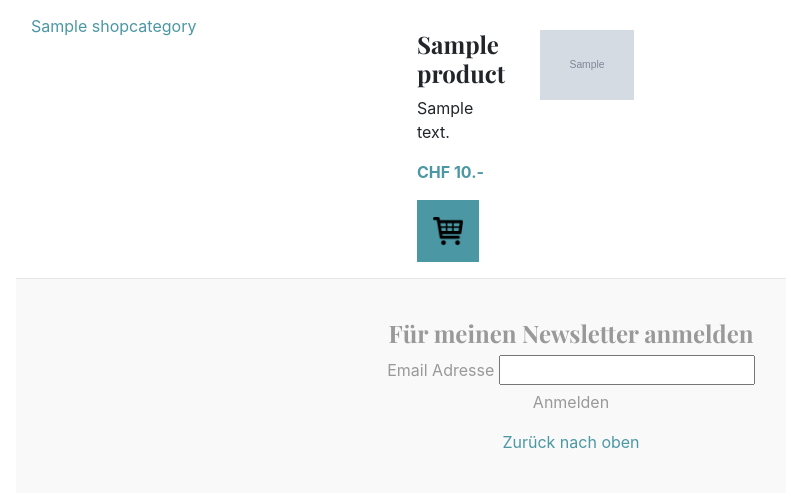
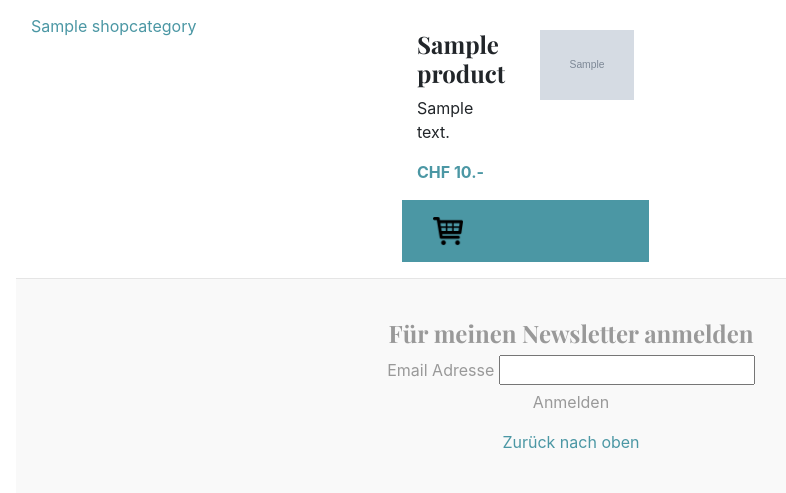
Before and after one commit to ChristianGroeber/sarah-website, a Django app: page /shop/ in a window 1280 px wide. Shown: the part 235-728 px from the top of the page, without its empty margins (69-855 px from the left). Run offline with Django 3.2, Linux system fonts and the light colour scheme; tables that the repository leaves empty hold one stand-in row (values such as "Sample post"); grey boxes marked "Sample" are stand-in pictures; parts of the project's set-up code (start-up, migrations or seed data) failed here and were passed over; some libraries are stand-ins or nearby versions.

Commit message:
bug fixes

```diff
--- a/sakreativ/blog/models.py
+++ b/sakreativ/blog/models.py
@@ -86,7 +86,7 @@ class Product(models.Model):
     price = models.IntegerField(verbose_name='Preis')
     image = models.ImageField(upload_to='shop', verbose_name='Bild')
     category = ForeignKey(ShopCategory, on_delete=models.CASCADE, verbose_name='Kategorie')
-    size = models.ManyToManyField(ClothingSize, null=True)
+    size = models.ManyToManyField(ClothingSize, blank=True)
 
     def __str__(self):
         return self.title
--- a/sakreativ/blog/templates/blog/shop.html
+++ b/sakreativ/blog/templates/blog/shop.html
@@ -45,7 +45,7 @@
                         <p class='shop-price'>CHF {{ product.price }}.-</p>
                     </div>
                 </div>
-                    {% if product.size %}
+                    {% if product.size.all %}
                     <div class="dropdown">
                         <button class="dropbtn"><img src='{% static "img/shopping-cart.png" %}' height='30'></button>
                         <div class="dropdown-content">
@@ -53,16 +53,16 @@
                             <a href="{{ product.id }}/{{ size }}/add/">{{ size }}</a>
                         {% endfor %}
                         </div>
+                    </div>
                     {% else %}
                     <a href="{{ product.id }}/add/">
                         <div class='row add-to-shopping-cart'>
                             <div class="col-sm-12">
-                                    <img src='{% static "img/shopping-cart.png" %}' height='30'>
+                               <img src='{% static "img/shopping-cart.png" %}' height='30'/>
                             </div>
                         </div>
                     </a>
                     {% endif %}
-                </div>
             </div>
             {% endfor %}
         </div>
--- /dev/null
+++ b/sakreativ/sakreativ/pwd.txt
@@ -0,0 +1 @@
+jkiritkhbnpfjajh
--- a/sakreativ/static/css/Blog.css
+++ b/sakreativ/static/css/Blog.css
@@ -2,16 +2,15 @@
 
 
 .add-to-shopping-cart{
-    background-color: #6FB8BE;
-    margin-right: 2.5px;
-    margin-left: 2.5px;
-    border-radius: 5px;
-    padding: 2px;
+    background-color: #4b97a4;
+    padding: 16px;
+    font-size: 16px;
 }
 
 .add-to-shopping-cart:hover{
     cursor:pointer;
     box-shadow: 1px 1px 3px rgba(0,0,0,0.5);
+    background-color: #a1196b;
 }
 
 .change-amount{
```
Lines whose indentation alone changed are shown as unchanged.
